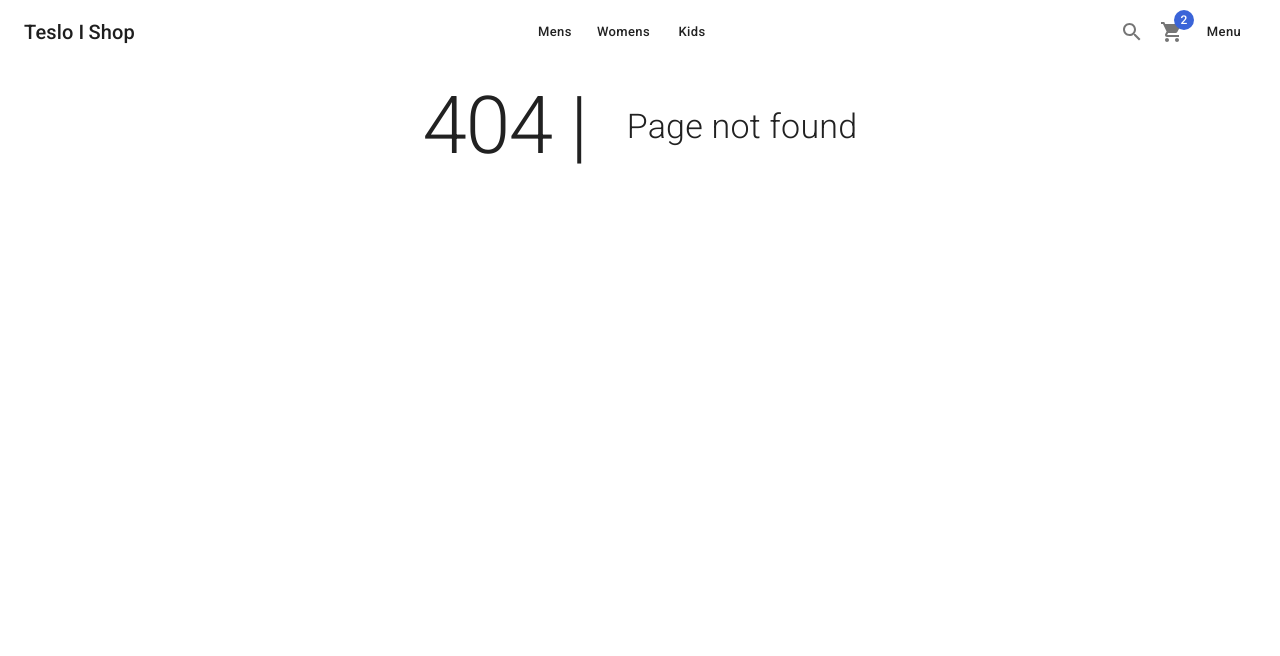
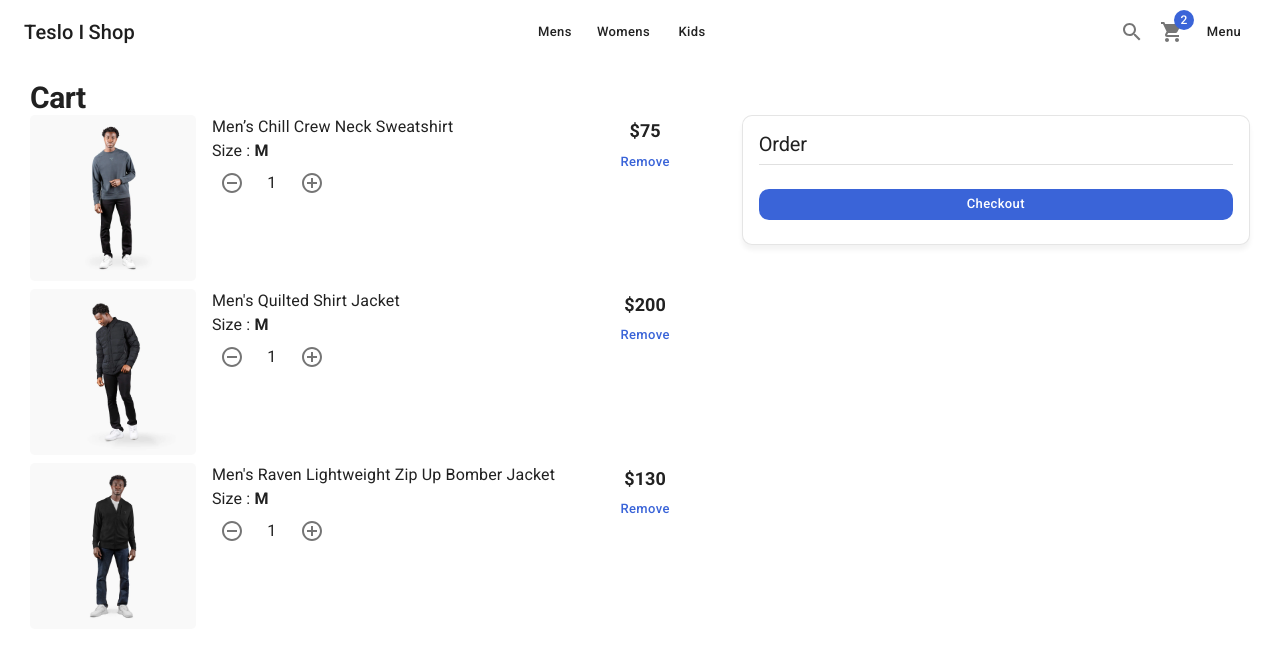
Before and after one commit to fernando59/teslo-shop, a Next.js app: page /cart in a window 1280 px wide. Before the commit this address had no page. Shown: the top 656 px of the page. Built offline with nearby package versions, Linux system fonts and the light colour scheme.

Commit message:
Add Cart Page

```diff
--- /dev/null
+++ b/components/cart/CartList.tsx
@@ -0,0 +1,60 @@
+import { Box, Button, CardActionArea, CardMedia, Grid, Link, Typography } from "@mui/material"
+import { initialData } from "../../database/products"
+import NextLink from 'next/link'
+import { ItemCounter } from "../ui"
+
+const productsInCart = [
+    initialData.products[0],
+    initialData.products[1],
+    initialData.products[2],
+]
+export const CartList = () => {
+    return (
+        <>
+            {
+                productsInCart.map((product, index) => (
+                    <Grid container key={product.slug} spacing={2} sx={{mb:1}}>
+                        <Grid item xs={3}>
+                            <NextLink href='/products/slug' passHref>
+                                <Link>
+                                    <CardActionArea>
+                                        <CardMedia
+                                            image={`products/${product.images[0]}`}
+                                            component='img'
+                                            sx={{borderRadius:'5px'}}
+                                        />
+
+                                    </CardActionArea>
+                                </Link>
+
+                            </NextLink>
+                        </Grid>
+
+                        <Grid item xs={7}>
+                            <Box display='flex' flexDirection='column'>
+                                <Typography variant='body1'>{product.title}</Typography>
+                                <Typography variant='body1'>Size : <strong>M</strong></Typography>
+                                <ItemCounter/>
+
+                            </Box>
+                        </Grid>
+
+                        <Grid item xs={2}>
+                            <Grid item xs={2} display='flex' alignItems='center' flexDirection='column'>
+                                <Typography variant="subtitle1">${product.price}</Typography>
+                                <Button color='secondary' variant='text'>
+                                    Remove
+
+                                </Button>
+
+                            </Grid>
+                        </Grid>
+
+                    </Grid>
+                ))
+            }
+
+        </>
+
+    )
+}
--- /dev/null
+++ b/components/cart/index.ts
@@ -0,0 +1 @@
+export { CartList } from "./CartList";
--- /dev/null
+++ b/pages/cart/index.tsx
@@ -0,0 +1,38 @@
+import { Box, Button, Card, CardContent, Divider, Grid, Typography } from "@mui/material"
+import { CartList } from "../../components/cart"
+import { ShopLayout } from "../../components/layouts"
+
+const CartPage = () => {
+  return (
+    <ShopLayout title="Cart Page" pageDescription="Cart Page">
+        <Typography variant='h1' component='h1'>Cart</Typography>
+        <Grid container>
+            <Grid item xs={12} sm={7}>
+                {/* Cart List */}
+                <CartList/>
+
+            </Grid>
+            <Grid item xs={12} sm={5}>
+                <Card className="summary-card">
+                    <CardContent>
+                        <Typography variant='h2'>Order</Typography>
+                        <Divider sx={{my:1}}/>
+                        {/* Order Summary */}
+
+
+                        <Box sx={{mt:3,}}>
+                            <Button color='secondary' className="circular-btn" fullWidth>
+                                Checkout
+                            </Button>
+
+                        </Box>
+                    </CardContent>
+
+                </Card>
+            </Grid>
+
+        </Grid>
+    </ShopLayout>
+  )
+}
+export  default CartPage
```
